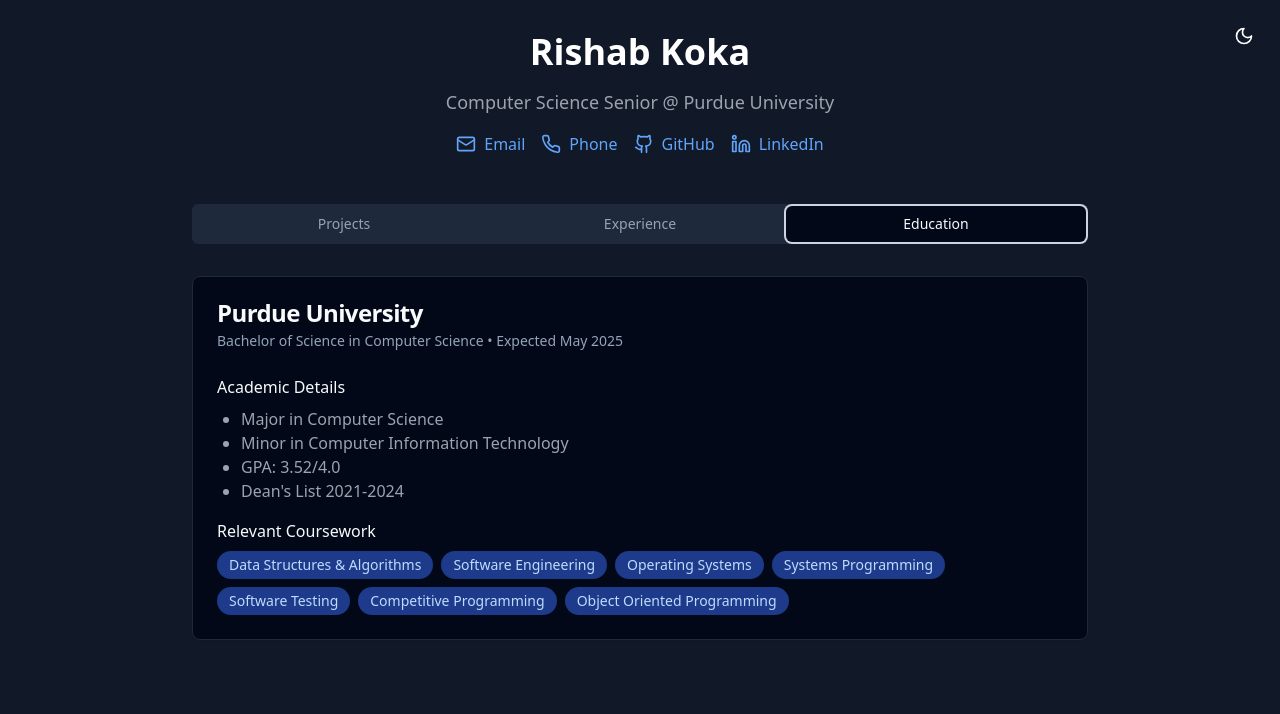
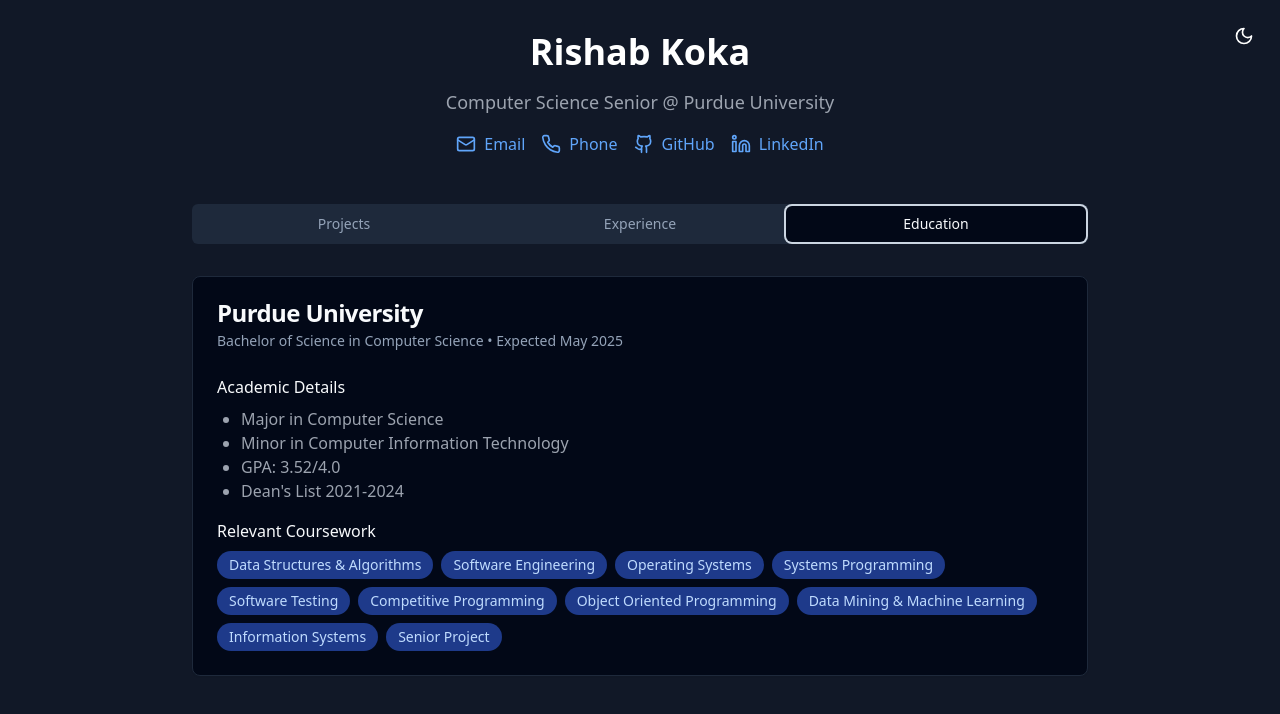
Before and after one commit to rishabkoka/rishabkoka.github.io, a React (Vite) app: page / in a window 1280 px wide. Both pictures are taken after a click on the tab "Education". Shown: the top 714 px of the page. Built offline with nearby package versions, Linux system fonts and the light colour scheme.

Commit message:
Added new courses

```diff
--- a/src/App.jsx
+++ b/src/App.jsx
@@ -307,7 +307,10 @@
                         "Systems Programming",
                         "Software Testing",
                         "Competitive Programming",
-                        "Object Oriented Programming"
+                        "Object Oriented Programming",
+                        "Data Mining & Machine Learning",
+                        "Information Systems",
+                        "Senior Project"
                       ].map((course, i) => (
                         <span key={i}
                               className="px-3 py-1 bg-blue-100 dark:bg-blue-900 text-blue-800 dark:text-blue-200 rounded-full text-sm">
```
